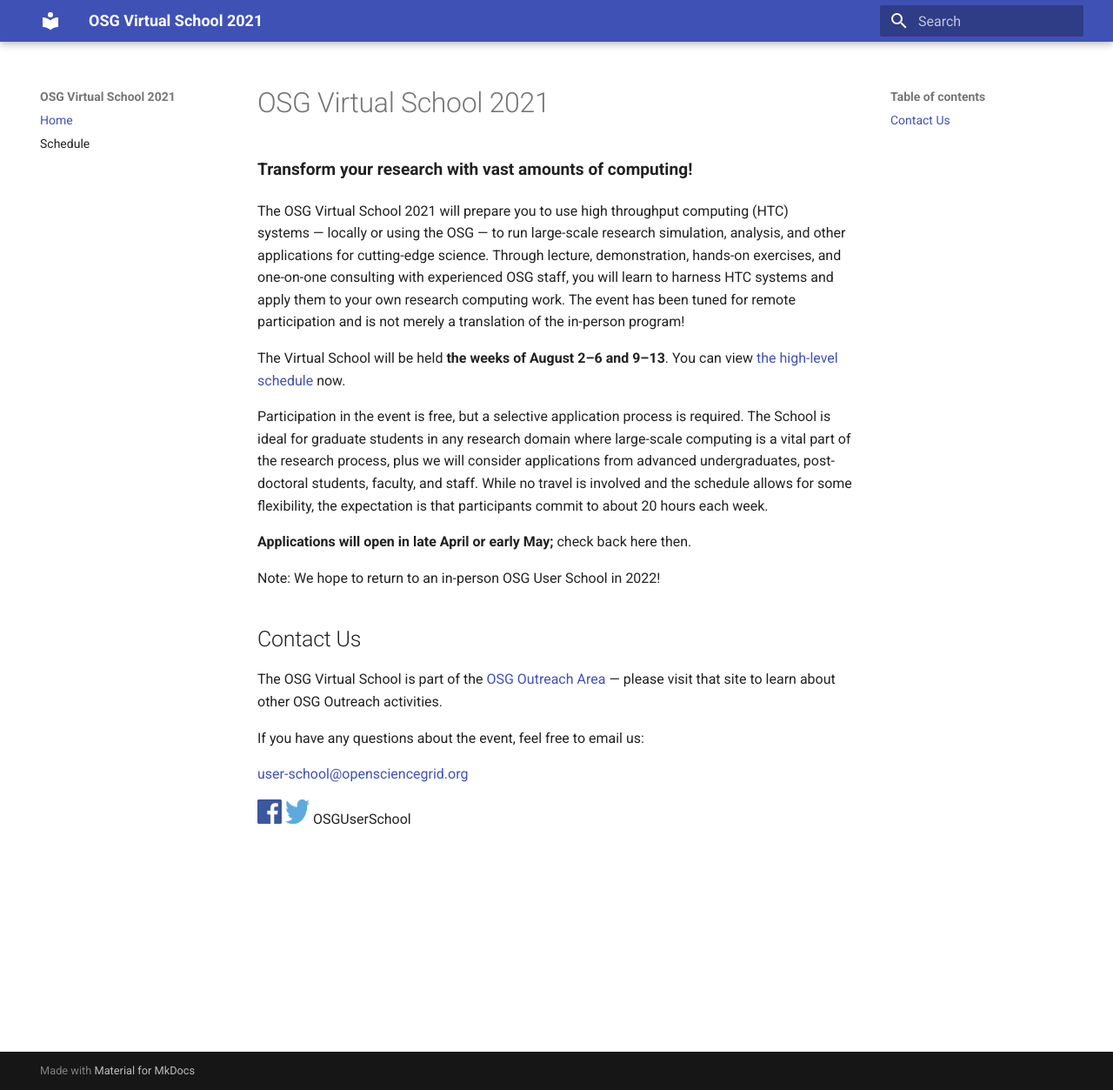
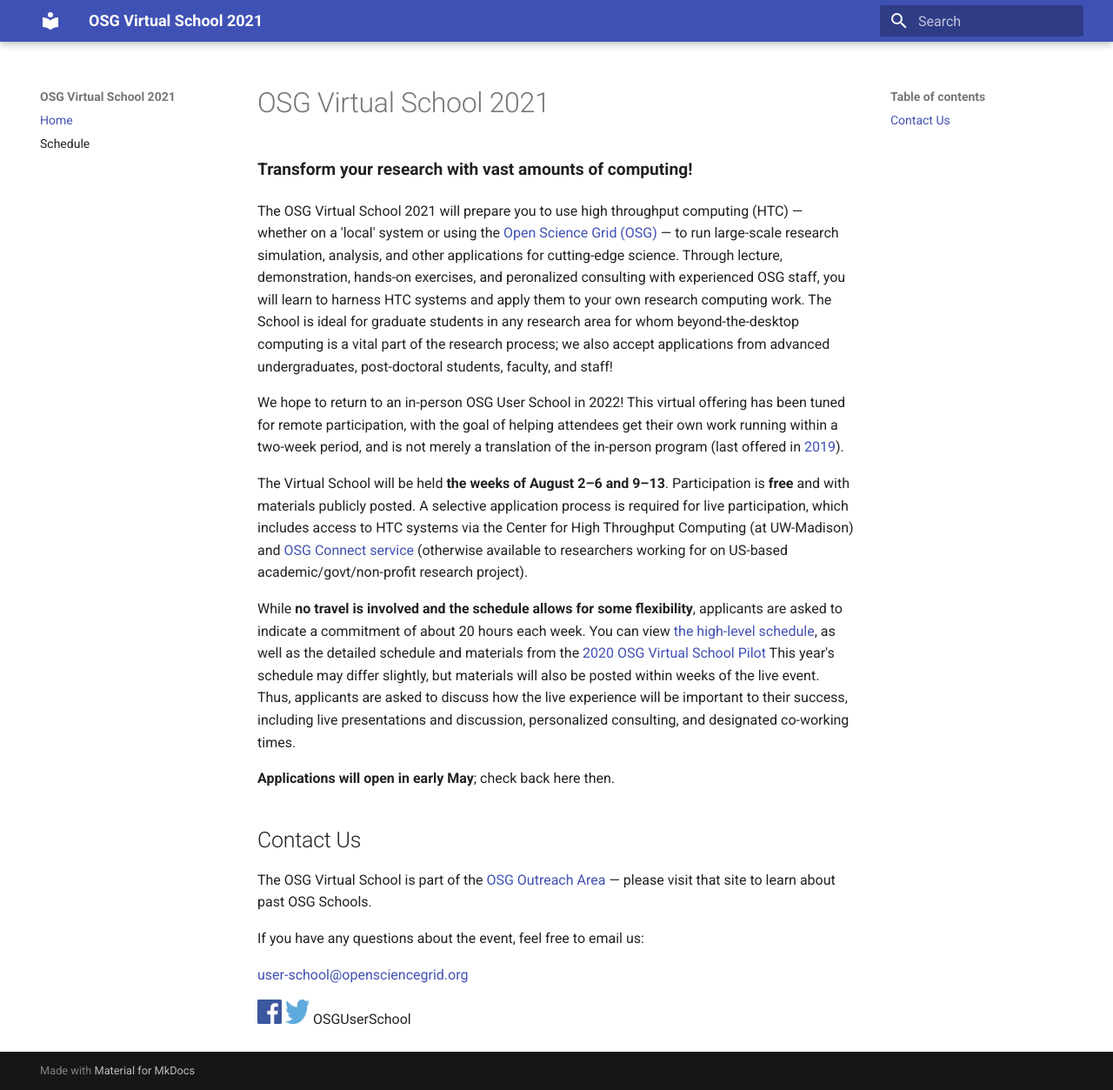
Before and after one commit to osg-htc/virtual-school-2021, an MkDocs documentation site: the page built from docs/index.md, in a window 1280 px wide and 1253 px high. Shown: the whole window at 87% size. Built offline with MkDocs 1.6.1 and Material for MkDocs 9.7.7, drawn with Linux system fonts in a browser that asks for light colours.

Commit message:
add details about time commitment, live benefit

```diff
--- a/docs/index.md
+++ b/docs/index.md
@@ -2,32 +2,42 @@
 
 <p style="font-size: larger; font-weight: bold;">Transform your research with vast amounts of computing!</p>
 
-The OSG Virtual School 2021 will prepare you to use high throughput computing (HTC) systems&nbsp;&mdash;
-locally or using the OSG&nbsp;&mdash;
+The OSG Virtual School 2021 will prepare you to use high throughput computing (HTC)&nbsp;&mdash;
+whether on a 'local' system or using the
+[Open Science Grid (OSG)](https://www.youtube.com/watch?v=t2PzIy-vvaE&list=PLBWb4iScSWcPy7LQ4BuXmm8Z2xO4ZW1J_)&nbsp;&mdash;
 to run large-scale research simulation, analysis, and other applications for cutting-edge science.
-Through lecture, demonstration, hands-on exercises, and one-on-one consulting with experienced OSG staff,
+Through lecture, demonstration, hands-on exercises, and peronalized consulting with experienced OSG staff,
 you will learn to harness HTC systems and apply them to your own research computing work.
-The event has been tuned for remote participation and is not merely a translation of the in-person program!
+The School is ideal for graduate students in any research area for whom beyond-the-desktop computing
+is a vital part of the research process; we also accept applications from advanced undergraduates,
+post-doctoral students, faculty, and staff!
+
+We hope to return to an in-person OSG User School in 2022! This virtual offering has been tuned for remote
+participation, with the goal of helping attendees get their own work running within a two-week period, and
+is not merely a translation of the in-person program (last offered in [2019](https://opensciencegrid.org/user-school-2019/)).
 
 The Virtual School will be held **the weeks of August 2&ndash;6 and 9&ndash;13**.
-You can view [the high-level schedule](schedule.md) now.
+Participation is **free** and with materials publicly posted. A selective application process is required
+for live participation, which includes access to HTC systems via the Center for High Throughput Computing (at UW-Madison)
+and [OSG Connect service](https://www.osgconnect.net/) (otherwise available to researchers working for
+on US-based academic/govt/non-profit research project).
 
-Participation in the event is free, but a selective application process is required.
-The School is ideal for graduate students in any research domain
-where large-scale computing is a vital part of the research process,
-plus we will consider applications from advanced undergraduates, post-doctoral students, faculty, and staff.
-While no travel is involved and the schedule allows for some flexibility,
-the expectation is that participants commit to about 20 hours each week.
+While **no travel is involved and the schedule allows for some flexibility**,
+applicants are asked to indicate a commitment of about 20 hours each week. You can view [the high-level schedule](schedule.md),
+as well as the detailed schedule and materials from the
+[2020 OSG Virtual School Pilot](https://opensciencegrid.org/virtual-school-pilot-2020/)
+This year's schedule may differ slightly, but materials will also be posted within weeks of the live event.
+Thus, applicants are asked to discuss how the
+live experience will be important to their success, including live presentations and discussion,
+personalized consulting, and designated co-working times.
 
-**Applications will open in late April or early May;** check back here then.
-
-Note: We hope to return to an in-person OSG User School in 2022!
+**Applications will open in early May**; check back here then.
 
 ## Contact Us
 
 The OSG Virtual School is part of the
 [OSG Outreach Area](https://opensciencegrid.org/outreach/)&nbsp;&mdash; please visit that site to
-learn about other OSG Outreach activities.
+learn about past OSG Schools.
 
 If you have any questions about the event, feel free to email us:
 
```
